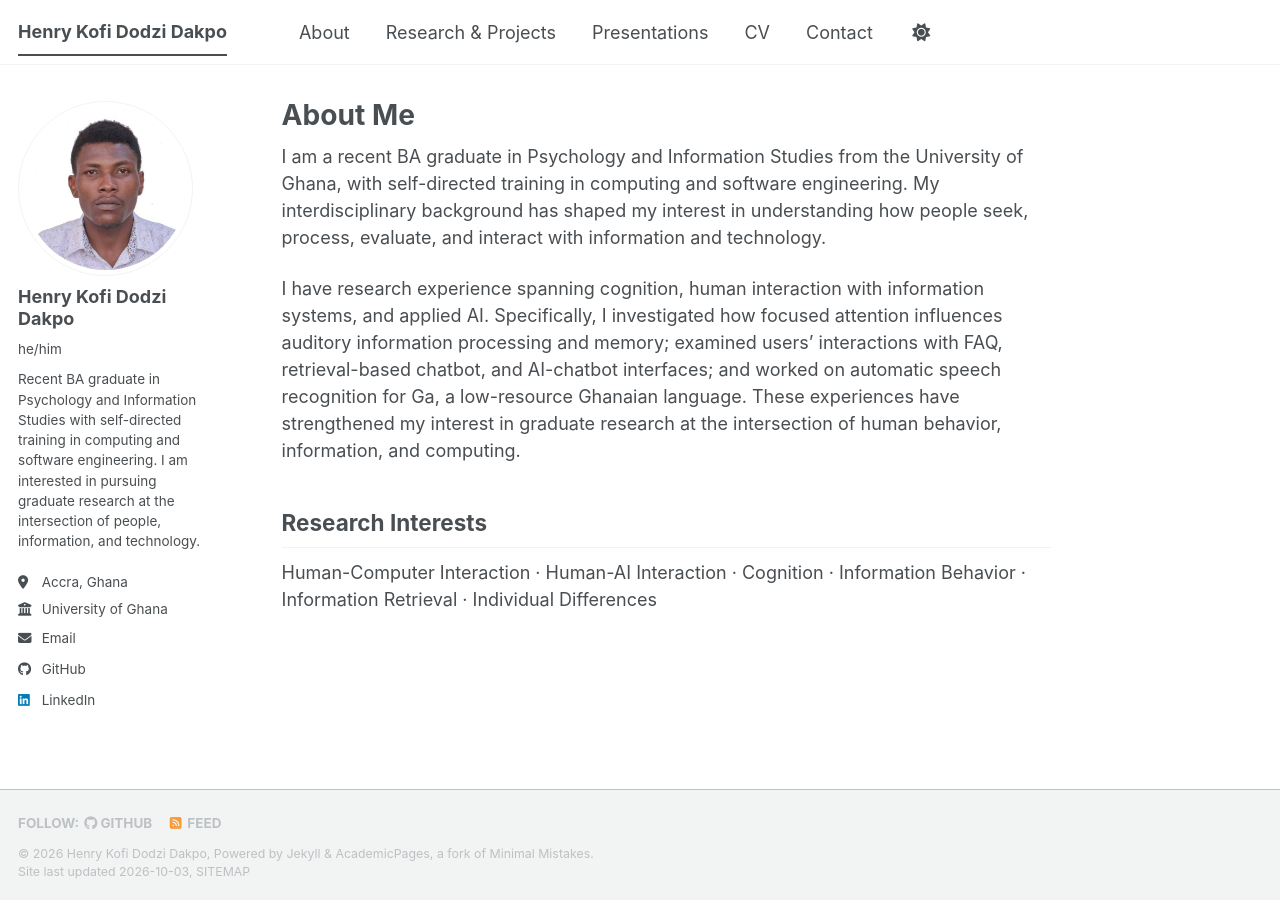
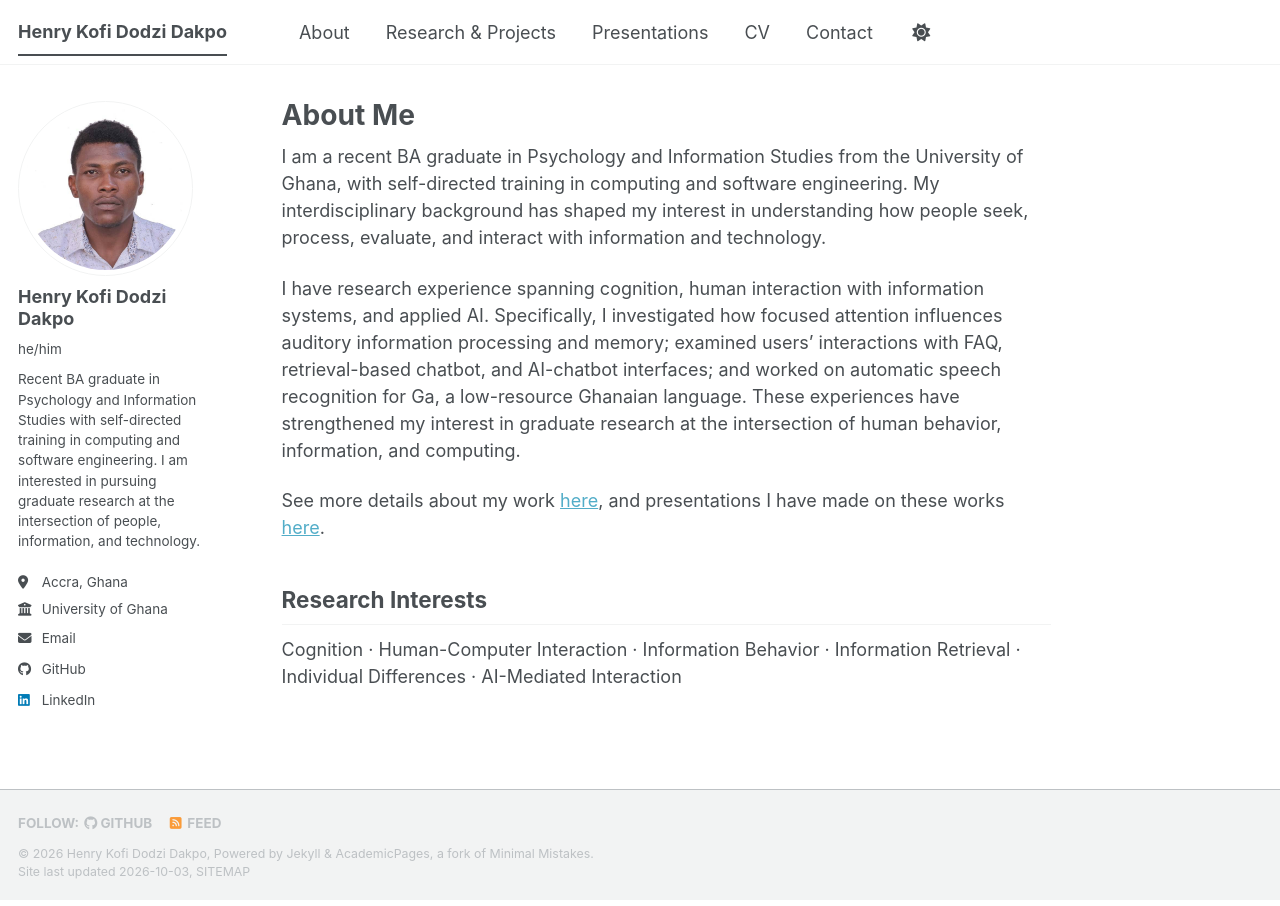
Before and after one commit to henrycitadel9-rgb/henrycitadel9-rgb.github.io, a Jekyll site: the page built from _pages/about.md, in a window 1280 px wide. Built offline with Jekyll 4.4.1, drawn with Linux system fonts in a browser that asks for light colours; a style sheet for code colours, icons or effects is not loaded.

Commit message:
Update about.md

```diff
--- a/_pages/about.md
+++ b/_pages/about.md
@@ -11,6 +11,8 @@ I am a recent BA graduate in Psychology and Information Studies from the Univers
 
 I have research experience spanning cognition, human interaction with information systems, and applied AI. Specifically, I investigated how focused attention influences auditory information processing and memory; examined users' interactions with FAQ, retrieval-based chatbot, and AI-chatbot interfaces; and worked on automatic speech recognition for Ga, a low-resource Ghanaian language. These experiences have strengthened my interest in graduate research at the intersection of human behavior, information, and computing.
 
+See more details about my work [here](RESEARCH-PROJECTS-LINK), and presentations I have made on these works [here](PRESENTATIONS-LINK).
+
 ## Research Interests
 
-Human-Computer Interaction · Human-AI Interaction · Cognition · Information Behavior · Information Retrieval · Individual Differences
+Cognition · Human-Computer Interaction · Information Behavior · Information Retrieval · Individual Differences · AI-Mediated Interaction
```
